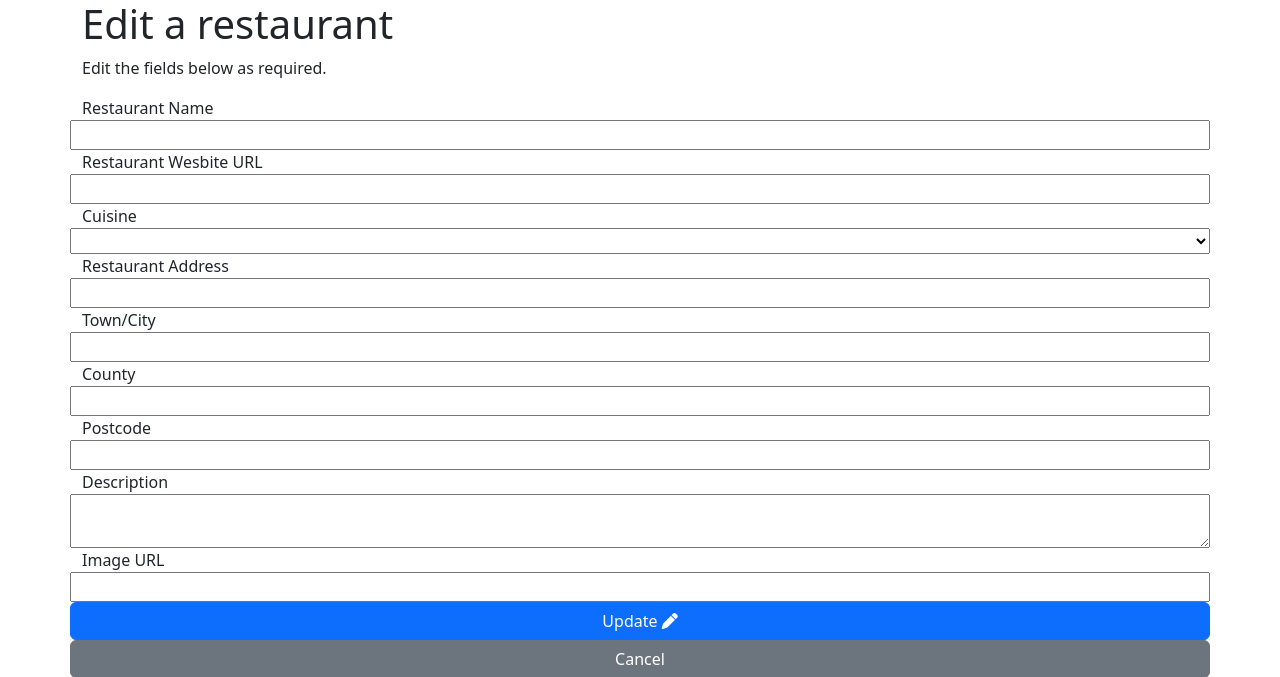
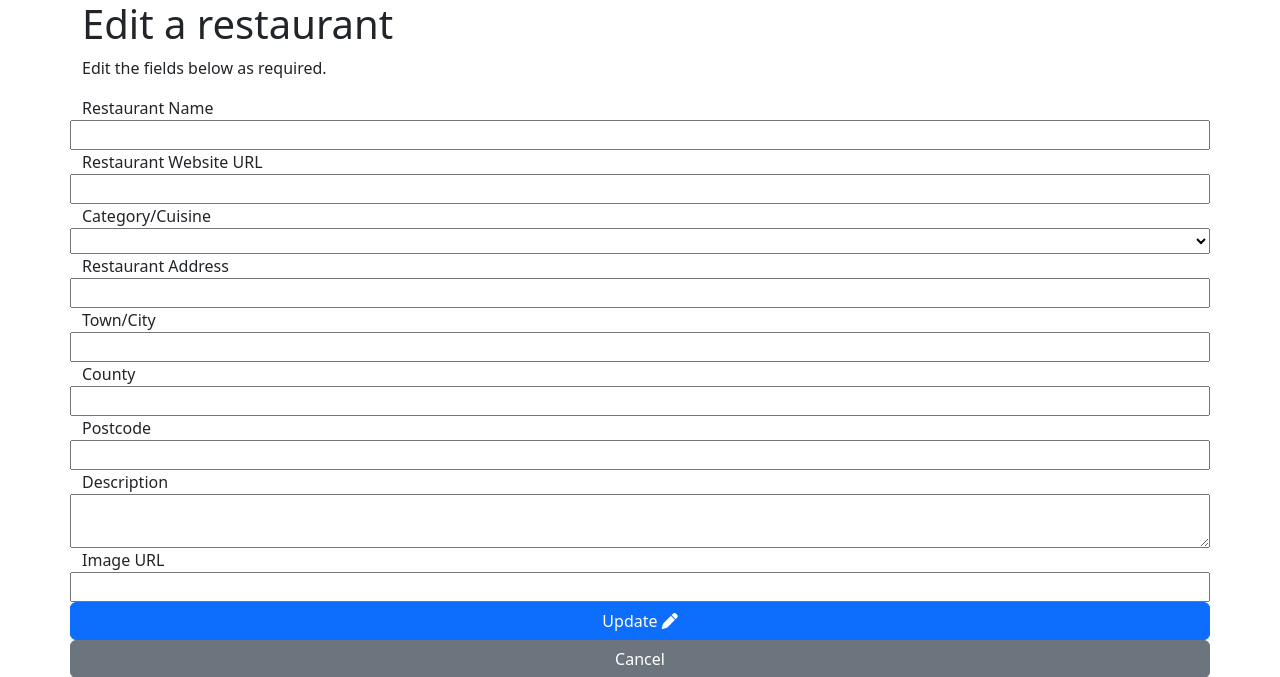
Before and after one commit to cshimvin/restaurant-reviews, a Flask app: template templates/edit_restaurant.html in a window 1280 px wide. Shown: the top 677 px of the page. Run offline with Flask 3, Linux system fonts and the light colour scheme; the template is opened without the code that fills it, so the values that code supplies are empty; some libraries are stand-ins or nearby versions.

Commit message:
Fix tyos and consistent naming in form

```diff
--- a/templates/edit_restaurant.html
+++ b/templates/edit_restaurant.html
@@ -10,13 +10,13 @@
             <input type="text" name="name" id="name" value="{{ restaurant.name }}" required>
         </div>
         <div class="row">
-            <label for="url">Restaurant Wesbite URL</label>
+            <label for="url">Restaurant Website URL</label>
             <input type="url" name="url" id="url" value="{{ restaurant.url }}" required>
         </div>
         <div class="row">
-            <label for="type">Cuisine</label>
+            <label for="type">Category/Cuisine</label>
             <select id="type" name="type" required>
-            <option value="" disabled>Choose Cuisine</option>
+            <option value="" disabled>Choose Category</option>
             {% for cuisine in cuisines %}
                 {% if cuisine.type == restaurant.type %}
                     <option value="{{ restaurant.type }}" selected>{{ restaurant.type }}</option>
```
